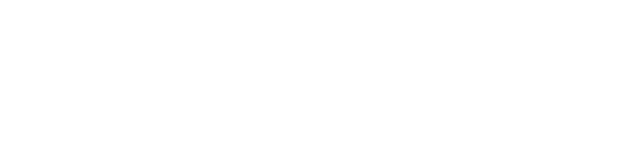
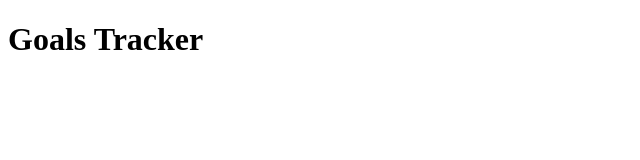
Before and after one commit to Krasivaya/goals-tracker, a plain HTML site: page index.html in a window 1280 px wide. Shown: the whole page, without its empty margins (0-640 px from the left). Drawn offline with Linux system fonts and the light colour scheme.

Commit message:
Add HTML Structure

```diff
--- a/index.html
+++ b/index.html
@@ -10,14 +10,13 @@
 </head>
 
 <body>
-    <section>
-        <div class="container">
-            <div class="row">
-                <div class="col-md-6 mt-5"></div>
-                <div class="col-md-6 mt-5"></div>
-            </div>
+    <div class="container">
+        <h1 class="site-heding text-center"><strong>Goals Tracker</strong></h1>
+        <div class="row">
+            <div class="col-md-6 mt-5"></div>
+            <div class="col-md-6 mt-5"></div>
         </div>
-    </section>
+    </div>
 
     <script src="js/index.js"></script>
 </body>
```
